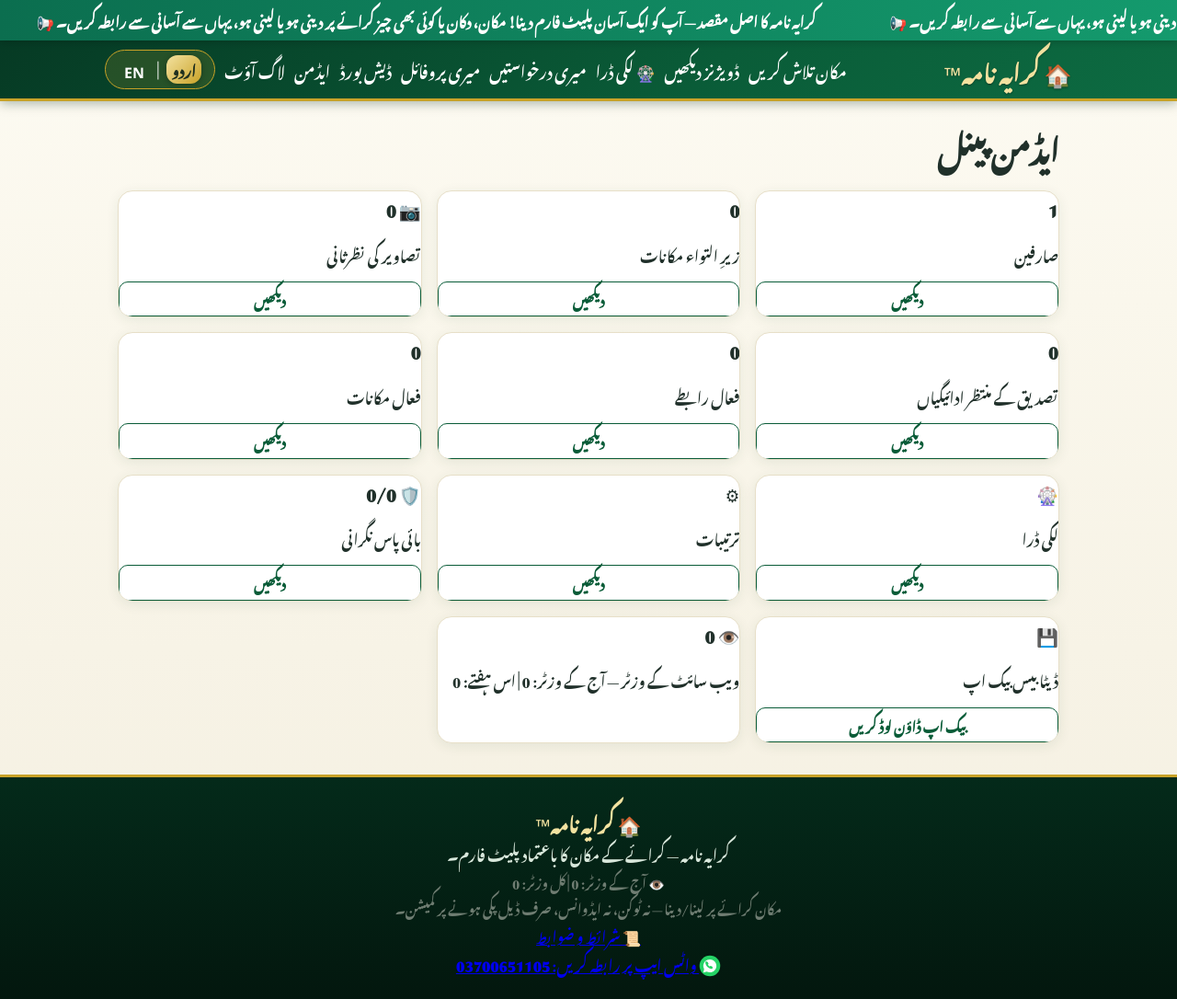
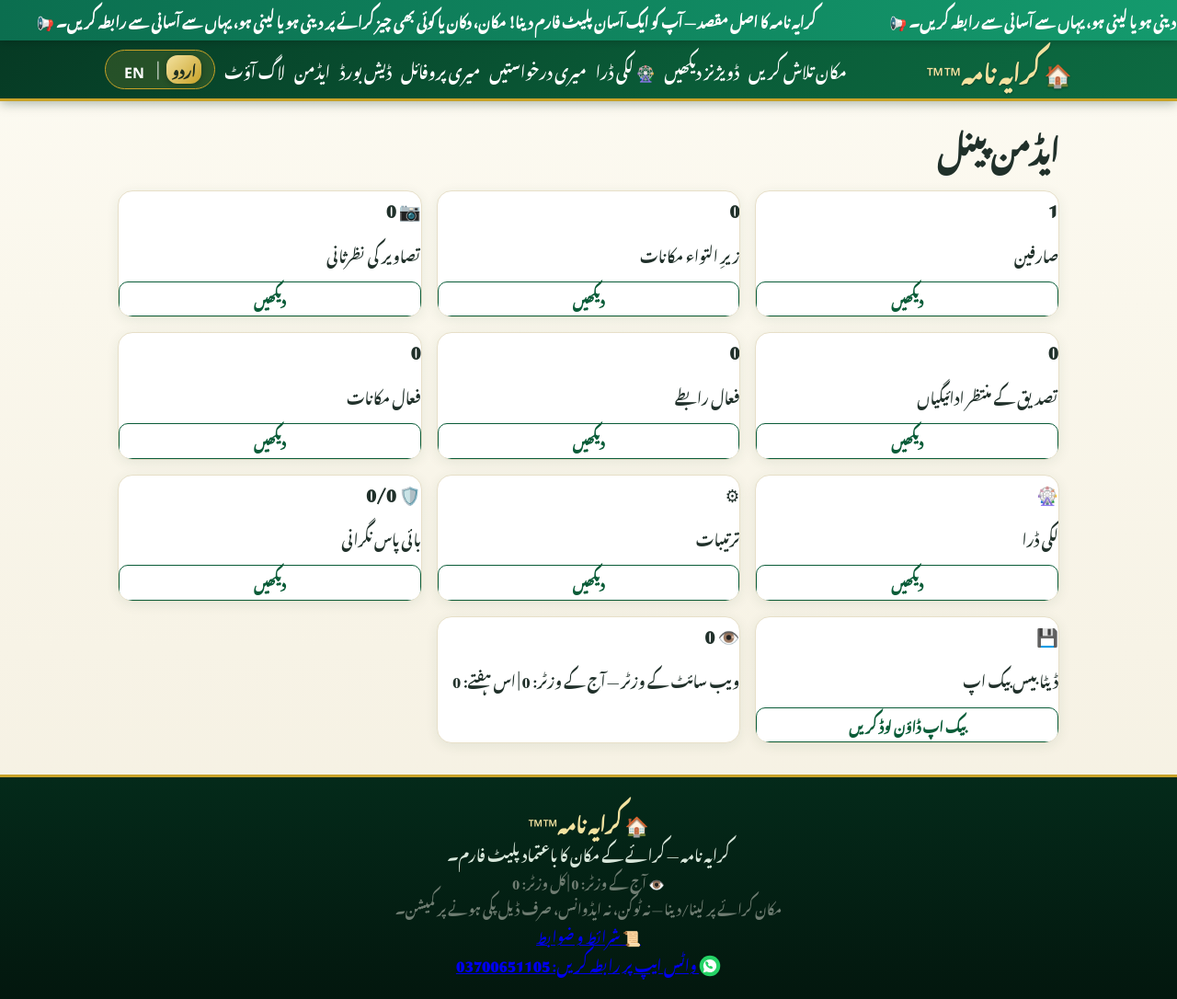
Before and after one commit to razihaiderzaidi555-cpu/kirayanama, a Flask app: page /admin/ in a window 1280 px wide. Shown: the whole page at 92% size. Run offline with Flask 3, Linux system fonts and the light colour scheme; a user stored in the database is signed in.

Commit message:
TM mark: small thin styled span in nav + footer brand

```diff
--- a/app/templates/base.html
+++ b/app/templates/base.html
@@ -13,7 +13,7 @@
 </div>
 <nav class="nav">
   <div class="container nav-inner">
-    <a class="brand" href="{{ url_for('public.home') }}">🏠 {{ t('app_name') }}</a>
+    <a class="brand" href="{{ url_for('public.home') }}">🏠 {{ t('app_name') }}<span class="tm-mark">™</span></a>
     <div class="nav-links">
       <a href="{{ url_for('public.listings_page') }}">{{ t('nav_browse') }}</a>
       <a href="{{ url_for('public.divisions_page') }}">{{ t('browse_divisions') }}</a>
@@ -45,7 +45,7 @@
 </main>
 <footer class="footer">
   <div class="container">
-    <p class="brandline">🏠 {{ t('app_name') }}</p>
+    <p class="brandline">🏠 {{ t('app_name') }}<span class="tm-mark">™</span></p>
     <p>{{ t('footer_note') }}</p>
     <p class="muted">👁️ {{ t('visitors_today') }}: {{ visitors_today }} | {{ t('visitors_total') }}: {{ visitors_total }}</p>
     <p class="muted">{{ t('tagline') }}</p>
```
